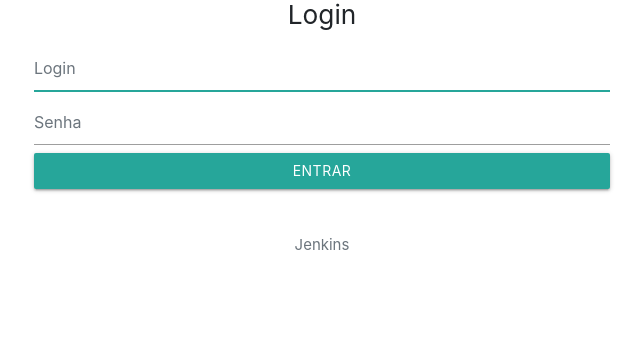
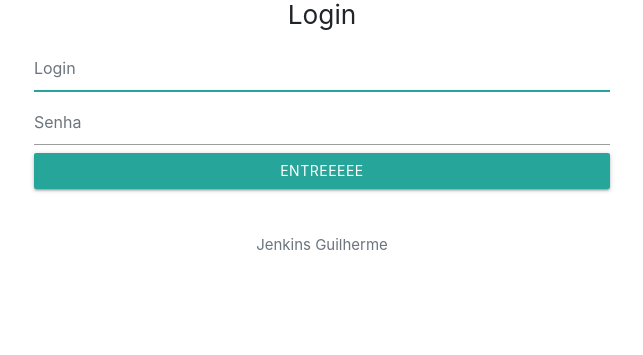
Before and after one commit to guilhermebsilva/jenkins-todo-list, a Django app: page /login/ in a window 1280 px wide. Shown: the part 130-485 px from the top of the page, without its empty margins (318-961 px from the left). Run offline with Django 3.2, Linux system fonts and the light colour scheme; some libraries are stand-ins or nearby versions.

Commit message:
alteracao teste

```diff
--- a/templates/registration/login.html
+++ b/templates/registration/login.html
@@ -23,8 +23,8 @@
     </div>
         {% render_field form.username class="form-control " placeholder='Login' %}
         {% render_field form.password class="form-control " placeholder='Senha' %}
-      <button class="btn btn-lg btn-outline-success btn-block" type="submit">Entrar</button>
-      <p class="mt-5 mb-3 text-muted">Jenkins</p>
+      <button class="btn btn-lg btn-outline-success btn-block" type="submit">Entreeeee</button>
+      <p class="mt-5 mb-3 text-muted">Jenkins Guilherme</p>
     </form>
     </div>
 {% endblock  %}
```
